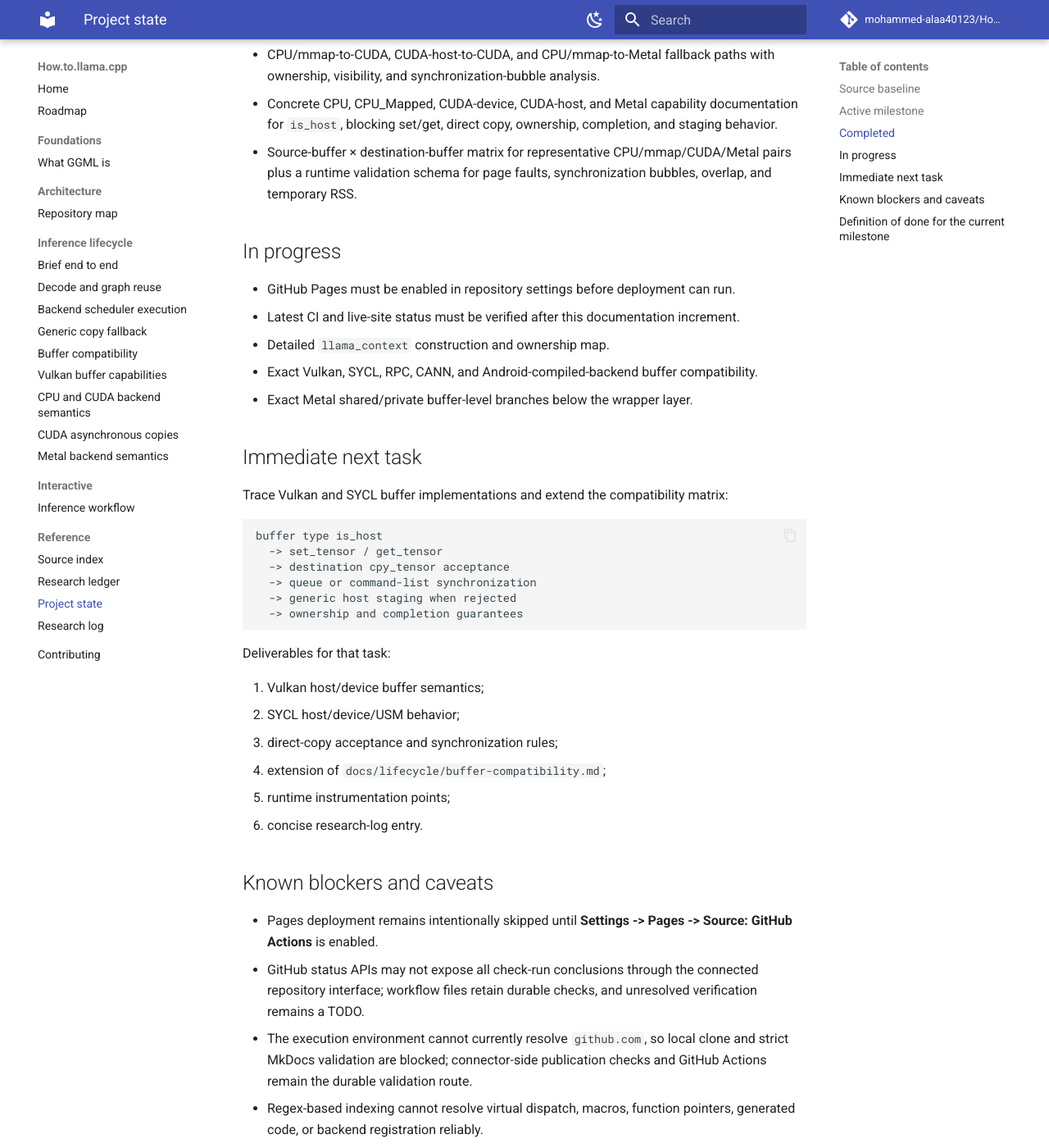
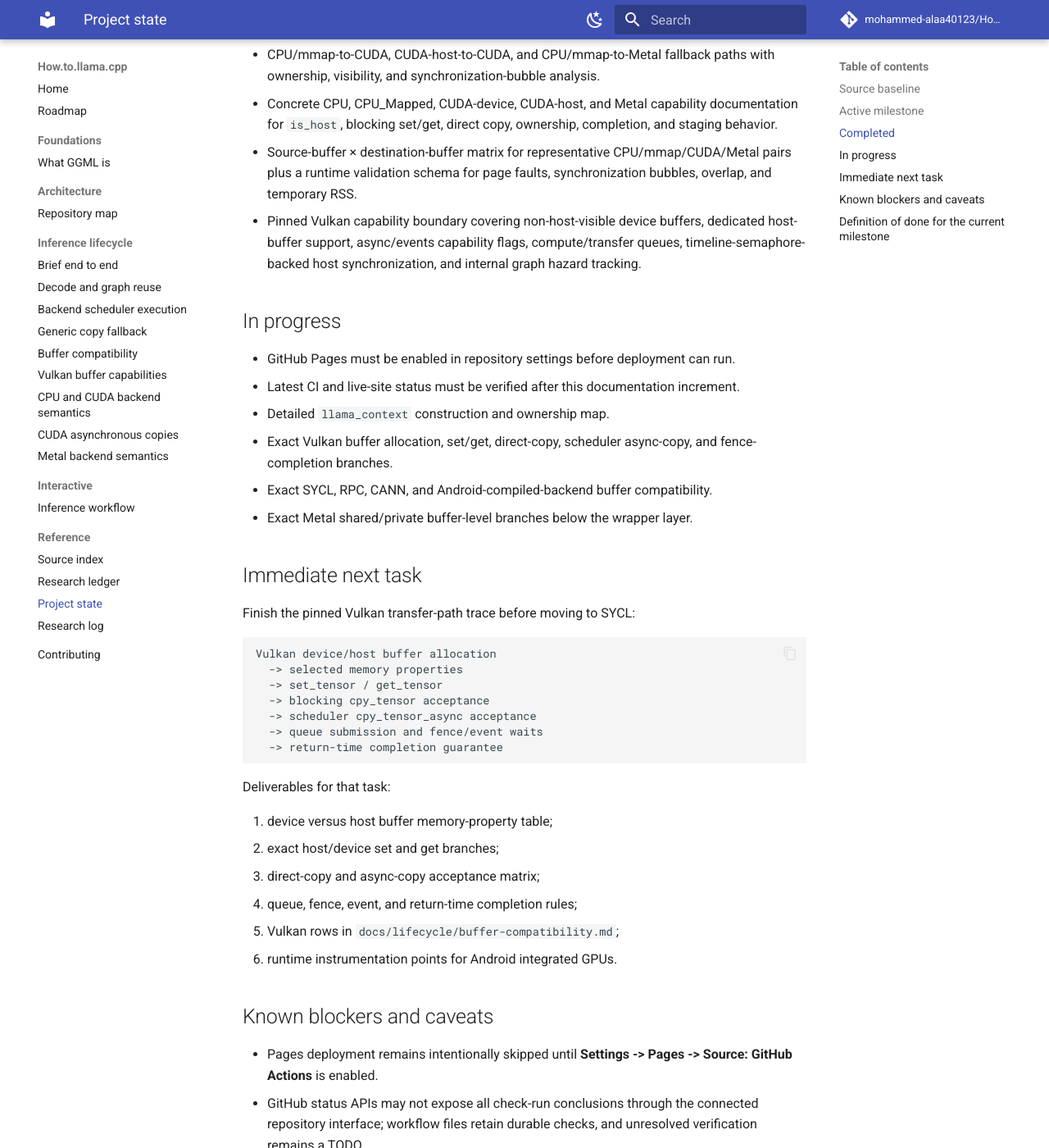
Before and after one commit to mohammed-alaa40123/How.to.llama.cpp, an MkDocs documentation site: the page built from docs/reference/project-state.md, in a window 1280 px wide and 1400 px high, scrolled down 1742 px. Shown: the whole window at 82% size. Built offline with MkDocs 1.6.1 and Material for MkDocs 9.7.7, drawn with Linux system fonts in a browser that asks for light colours; comment, search, counter and statistics services are not loaded; some of the changed text lies outside the part shown.

Commit message:
docs: record Vulkan capability increment

````diff
--- a/docs/reference/project-state.md
+++ b/docs/reference/project-state.md
@@ -39,56 +39,61 @@ Trace a minimal application from backend loading and model creation through cont
 - CPU/mmap-to-CUDA, CUDA-host-to-CUDA, and CPU/mmap-to-Metal fallback paths with ownership, visibility, and synchronization-bubble analysis.
 - Concrete CPU, CPU_Mapped, CUDA-device, CUDA-host, and Metal capability documentation for `is_host`, blocking set/get, direct copy, ownership, completion, and staging behavior.
 - Source-buffer × destination-buffer matrix for representative CPU/mmap/CUDA/Metal pairs plus a runtime validation schema for page faults, synchronization bubbles, overlap, and temporary RSS.
+- Pinned Vulkan capability boundary covering non-host-visible device buffers, dedicated host-buffer support, async/events capability flags, compute/transfer queues, timeline-semaphore-backed host synchronization, and internal graph hazard tracking.
 
 ## In progress
 
 - GitHub Pages must be enabled in repository settings before deployment can run.
 - Latest CI and live-site status must be verified after this documentation increment.
 - Detailed `llama_context` construction and ownership map.
-- Exact Vulkan, SYCL, RPC, CANN, and Android-compiled-backend buffer compatibility.
+- Exact Vulkan buffer allocation, set/get, direct-copy, scheduler async-copy, and fence-completion branches.
+- Exact SYCL, RPC, CANN, and Android-compiled-backend buffer compatibility.
 - Exact Metal shared/private buffer-level branches below the wrapper layer.
 
 ## Immediate next task
 
-Trace Vulkan and SYCL buffer implementations and extend the compatibility matrix:
+Finish the pinned Vulkan transfer-path trace before moving to SYCL:
 
 ```text
-buffer type is_host
+Vulkan device/host buffer allocation
+  -> selected memory properties
   -> set_tensor / get_tensor
-  -> destination cpy_tensor acceptance
-  -> queue or command-list synchronization
-  -> generic host staging when rejected
-  -> ownership and completion guarantees
+  -> blocking cpy_tensor acceptance
+  -> scheduler cpy_tensor_async acceptance
+  -> queue submission and fence/event waits
+  -> return-time completion guarantee
 ```
 
 Deliverables for that task:
 
-1. Vulkan host/device buffer semantics;
-2. SYCL host/device/USM behavior;
-3. direct-copy acceptance and synchronization rules;
-4. extension of `docs/lifecycle/buffer-compatibility.md`;
-5. runtime instrumentation points;
-6. concise research-log entry.
+1. device versus host buffer memory-property table;
+2. exact host/device set and get branches;
+3. direct-copy and async-copy acceptance matrix;
+4. queue, fence, event, and return-time completion rules;
+5. Vulkan rows in `docs/lifecycle/buffer-compatibility.md`;
+6. runtime instrumentation points for Android integrated GPUs.
 
 ## Known blockers and caveats
 
 - Pages deployment remains intentionally skipped until **Settings -> Pages -> Source: GitHub Actions** is enabled.
 - GitHub status APIs may not expose all check-run conclusions through the connected repository interface; workflow files retain durable checks, and unresolved verification remains a TODO.
-- The execution environment cannot currently resolve `github.com`, so local clone and strict MkDocs validation are blocked; connector-side publication checks and GitHub Actions remain the durable validation route.
+- The execution environment has no local repository checkout, so strict MkDocs validation is delegated to GitHub Actions; connector-side source and publication checks remain available.
 - Regex-based indexing cannot resolve virtual dispatch, macros, function pointers, generated code, or backend registration reliably.
 - Graph reuse compatibility is distributed across graph-input implementations; the base implementation rejects reuse unless a specialized check exists.
-- Scheduler APIs named `async` do not guarantee overlap: the pinned CPU backend blocks in `ggml_graph_compute`, while CUDA and Metal normally queue accelerator work.
+- Scheduler APIs named `async` do not guarantee overlap: the pinned CPU backend blocks in `ggml_graph_compute`, while CUDA, Metal, and Vulkan advertise asynchronous execution paths.
 - CPU threadpool parallelism is internal to a blocking graph call and is not scheduler-level asynchronous submission.
 - CUDA ordinary buffer operations may call asynchronous CUDA primitives and then immediately synchronize; the primitive name alone does not prove host-visible asynchrony.
 - The pinned CUDA async-copy callback accepts only CUDA backend objects with CUDA device buffers whose backend and buffer devices agree; CPU/mmap and CUDA host buffers return `false`.
 - Cross-device CUDA copies require peer-copy support; `GGML_CUDA_NO_PEER_COPY` forces the generic fallback.
-- A successful CUDA or Metal async-copy callback means the copy and dependencies were queued, not that bytes are host-visible.
+- A successful accelerator async-copy callback means the copy and dependencies were queued, not that bytes are host-visible.
 - Rejected async copies synchronize both source and destination backends before blocking copy, potentially eliminating overlap on both sides.
 - If neither buffer is host-visible and the destination buffer rejects direct `cpy_tensor`, the generic fallback allocates a full-tensor host buffer, performs blocking get and set operations, then frees it.
 - CPU and CPU_Mapped report host visibility and use direct `memcpy()`, but CPU_Mapped does not imply physical residency or fault-free access.
 - CUDA device set/get/direct-copy functions synchronize before returning and therefore expose blocking buffer semantics.
 - CPU/mmap host-source paths avoid generic heap allocation but may still incur mmap page faults and a blocking accelerator transfer.
 - Metal shared or unified memory does not imply command completion, safe reuse, or immediate host visibility.
+- Vulkan's dedicated host-buffer capability is separate from ordinary Vulkan device-buffer host visibility; exact transfer mechanics are still open.
+- Vulkan internal graph hazard tracking and cross-backend scheduler ordering solve different synchronization problems.
 - Copy tensors are scheduler-owned temporary execution storage, not persistent model-owned duplicates.
 - The pinned MoE partial-copy path optimizes transfer volume but is not a long-lived expert-cache policy.
 - Backend behavior varies by build configuration and device capabilities.
````
Also changed, not shown: other parts of docs/reference/project-state.md (+1 -1 lines).
